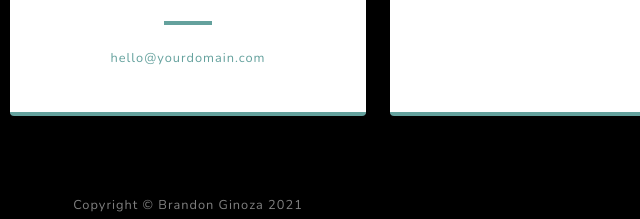
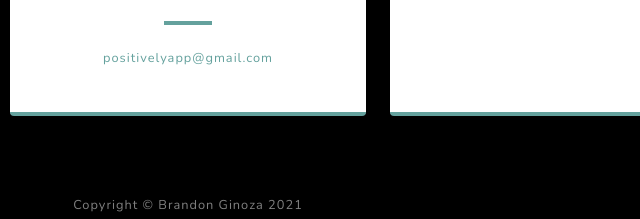
Before and after one commit to positivelyapp/positivelyapp.github.io, a plain HTML site: page index.html in a window 1280 px wide. Shown: the part 2602-2821 px from the top of the page, 452-1092 px from the left. Drawn offline with nearby package versions, Linux system fonts and the light colour scheme.

Commit message:
changed the email at the bottom of each page

```diff
--- a/index.html
+++ b/index.html
@@ -142,7 +142,7 @@
                                 <i class="fas fa-envelope text-primary mb-2"></i>
                                 <h4 class="text-uppercase m-0">Email</h4>
                                 <hr class="my-4" />
-                                <div class="small text-black-50"><a href="#!">hello@yourdomain.com</a></div>
+                                <div class="small text-black-50"><a href="#!">positivelyapp@gmail.com</a></div>
                             </div>
                         </div>
                     </div>
```
Also changed, not shown: privacy.html (+1 -1 lines), terms.html (+1 -1 lines).
